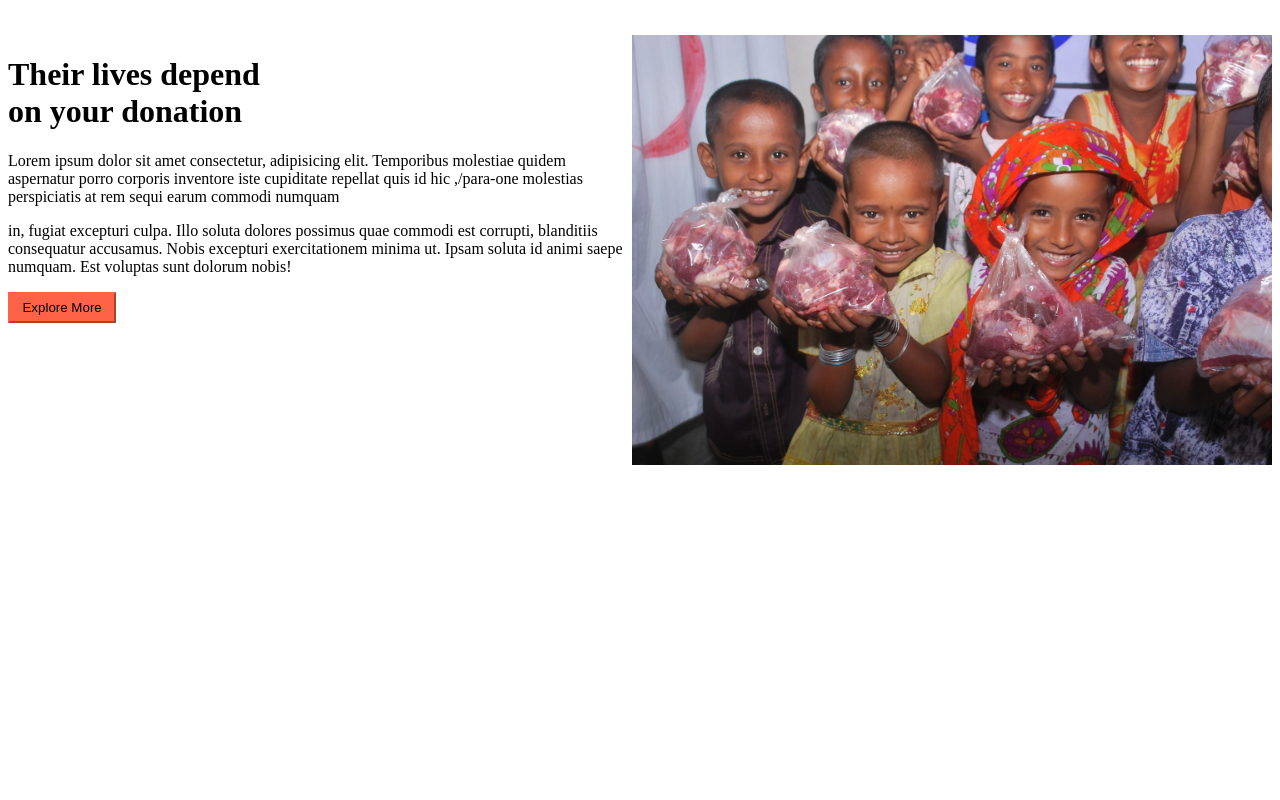
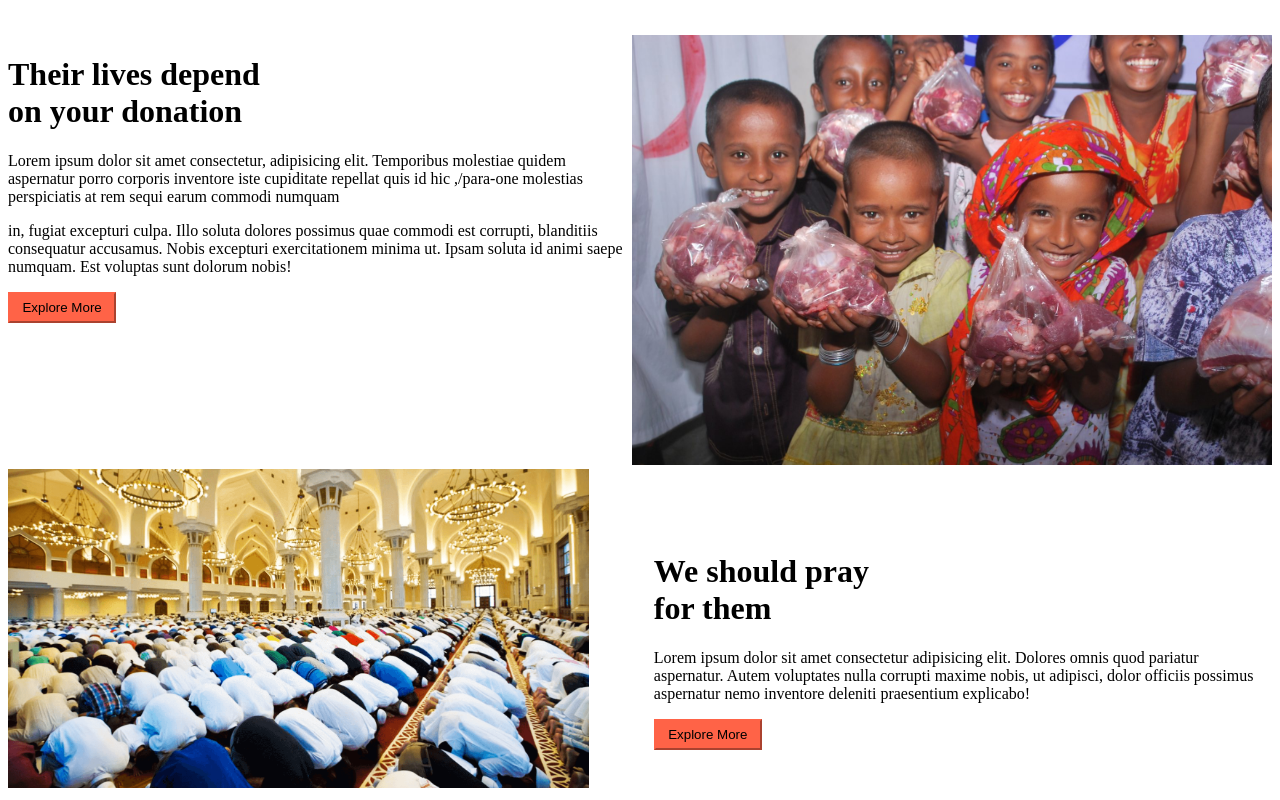
Before and after one commit to asifparvezmahim/qurbani-2022, a plain HTML site: page index.html in a window 1280 px wide. Shown: the part 883-1683 px from the top of the page. Before the commit the page ends 1360 px from the top, so only its background shows below. Drawn offline with Linux system fonts and the light colour scheme.

Commit message:
second update

```diff
--- a/index.html
+++ b/index.html
@@ -44,12 +44,24 @@
             <div>
                 <img id="second img" src="Images/help them.jpg" alt="" srcset="">
             </div>
+        </div>
+    </div>
 
+    <div class="third-part">
+        <div>
+            <img id="third-img" src="Images/Eid Namaz.png" alt="" srcset="">
         </div>
 
-
+        <div class="third-para">
+            <h1>We should pray <br>
+                for them</h1>
+            <p>Lorem ipsum dolor sit amet consectetur adipisicing elit. Dolores omnis quod pariatur
+                aspernatur. Autem
+                voluptates nulla corrupti maxime nobis, ut adipisci, dolor officiis possimus aspernatur nemo inventore
+                deleniti praesentium explicabo!</p>
+            <button class="donationexploring-button">Explore More</button>
+        </div>
     </div>
-
 
 </body>
 
--- a/style.css
+++ b/style.css
@@ -15,7 +15,8 @@ img {
 }
 
 #para-one {
-    font-size: 200%;
+    padding-top: 40%;
+    font-size: 20px;
 }
 
 .donationexploring-button {
@@ -36,3 +37,17 @@ img {
     padding-top: 5%;
     display: flex;
 }
+
+
+
+#third-img {
+    width: 90%;
+}
+
+.third-part {
+    display: flex;
+}
+
+.third-para {
+    padding-top: 5%;
+}
```
Also changed, not shown: Images/Eid Namaz.png (added), Images/Praying.jpg (added), Images/eid namaz.webp (added).
